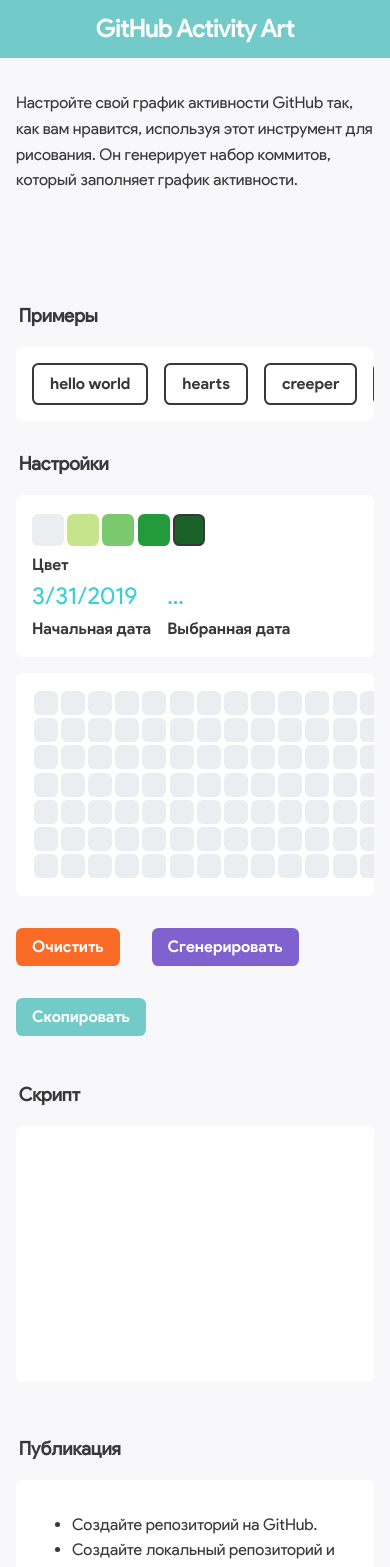
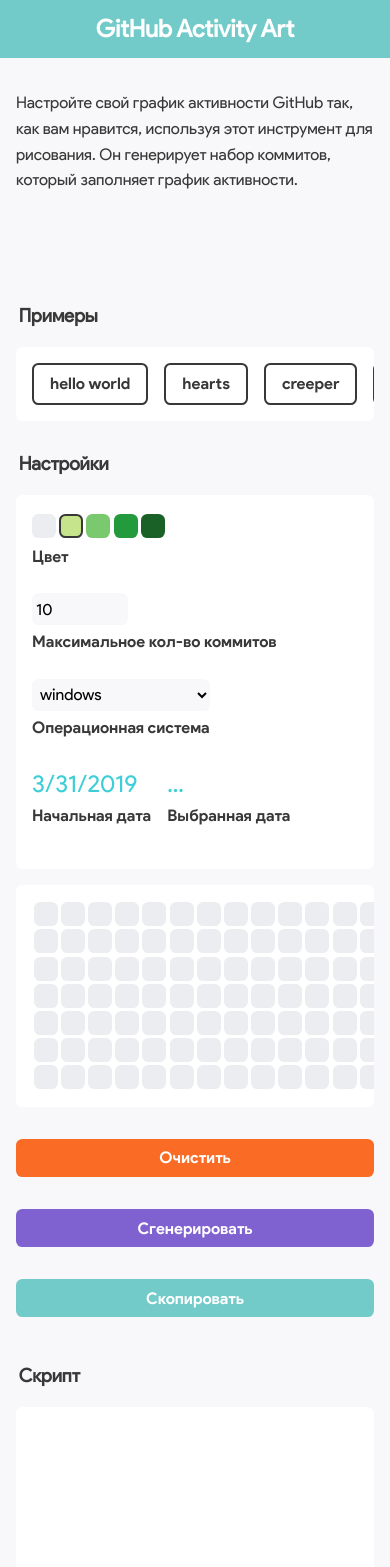
Before and after one commit to dumaevrinat/github_activity_art, a React (Create React App) app: page / in a window 390 px wide. Shown: the top 1567 px of the page. Built offline with nearby package versions, Linux system fonts and the light colour scheme.

Commit message:
add settings(maxCommitCount, OS), media-queries

```diff
--- a/public/index.html
+++ b/public/index.html
@@ -2,12 +2,10 @@
 <html lang="en">
 <head>
     <meta charset="utf-8"/>
-    <meta
-            name="viewport"
-            content="width=device-width, initial-scale=1"
-    />
+    <meta name="viewport" content="width=device-width, initial-scale=1"/>
     <link rel="icon" type="image/png" href="./icons/icon256.jpg">
     <link rel="stylesheet" href="style.css"/>
+    <link rel="stylesheet" href="media-queries.css">
     <title>GitHub Activity Art</title>
 </head>
 <body>
@@ -36,14 +34,14 @@
                 Создайте репозиторий на GitHub.
             </li>
             <li>
-                Создайте локальный репозиторий и добавьте удаленный репозиторий.
-                <pre>mkdir {PROJECT NAME} && cd {PROJECT NAME}<br>git remote add origin https://github.com/{USERNAME}/{REPOSITORY NAME}.git</pre>
+                Склонируйте репозиторий:
+                <pre>git clone https://github.com/{USERNAME}/{REPOSITORY NAME}.git</pre>
             </li>
             <li>
                 Запустите сгенерированный скрипт.
             </li>
             <li>
-                Занесите все изменения, которые были сделаны в локальном репозитории на GitHub.
+                Занесите все изменения, которые были сделаны в локальном репозитории, на GitHub:
                 <pre>git push -u origin master</pre>
             </li>
         </ul>
--- /dev/null
+++ b/public/media-queries.css
@@ -0,0 +1,19 @@
+@media screen and (max-width: 980px) {
+    .settings {
+        display: flex;
+        flex-direction: column;
+        align-items: flex-start;
+    }
+    .settingsDescription {
+        margin-bottom: 1.5em;
+    }
+}
+
+@media screen and (max-width: 650px) {
+    .boardButtons {
+        display: flex;
+        flex-direction: column;
+        flex-wrap: nowrap;
+        align-items: stretch;
+    }
+}
--- a/public/style.css
+++ b/public/style.css
@@ -44,6 +44,30 @@
     transform: scale(0.97);
 }
 
+input {
+    height: 1.5em;
+    border: 0;
+    outline: none;
+    font-family: 'Product Sans Regular', sans-serif;
+    font-size: 1em;
+    background-color: #F8F8FA;
+    padding: 0.25em 0.25em;
+    margin-bottom: 0.25em;
+    border-radius: 0.4em;
+}
+
+select {
+    height: 2em;
+    border: 0;
+    outline: none;
+    font-family: 'Product Sans Regular', sans-serif;
+    font-size: 1em;
+    background-color: #F8F8FA;
+    padding: 0.25em 0.25em;
+    margin-bottom: 0.25em;
+    border-radius: 0.4em;
+}
+
 
 header {
     flex-direction: row;
@@ -57,15 +81,21 @@
 a {
     text-decoration: none;
     font-family: 'Product Sans Bold', sans-serif;
-    color: #383838;
+    color: #ffffff;
 }
 
 a:hover {
-    filter: brightness(0.4);
+    filter: brightness(0.95);
 }
 
 a:active {
-    filter: brightness(0.8);
+    filter: brightness(0.9);
+}
+
+pre {
+    background-color: #F8F8FA;
+    border-radius: 0.4em;
+    padding: 0.25em 0.25em;
 }
 
 .container {
@@ -136,48 +166,51 @@
     align-items: center;
 }
 
-.colorPaletteDescription {
+.settingsDescription {
     font-family: 'Product Sans Bold', sans-serif;
 }
 
 .colorButton {
-    width: 2em;
-    height: 2em;
+    width: 1.5em;
+    height: 1.5em;
     margin: 0.2em 0.2em 0.2em 0;
     padding: 0 0 0 0;
     border: 0.15em solid transparent;
 }
 
 .colorSelectedButton {
-    width: 2em;
-    height: 2em;
+    width: 1.5em;
+    height: 1.5em;
     margin: 0.2em 0.2em 0.2em 0;
     padding: 0 0 0 0;
     border: 0.15em solid #383838;
 }
 
+.maxCommitSettings {
+    margin-right: 1em;
+}
 
-.dates {
+.OSSettings {
+    display: flex;
+    flex-direction: column;
+    margin-right: 1em;
+}
+
+.dateSettings {
     display: flex;
     flex-direction: row;
+    margin-right: 1em;
 }
 
 .date {
     flex-direction: column;
     align-items: center;
     margin-right: 1em;
-    border-radius: 0.4em;
-    background-color: #ffffff;
-
 }
 
 .dateValue {
     font-size: 1.5em;
     color: #3DCED7;
-}
-
-.dateDescription {
-    font-family: 'Product Sans Bold', sans-serif;
 }
 
 .board {
@@ -236,18 +269,16 @@
 .copyButton {
 }
 
-.copyStatus {
-    transition: opacity 0.5s;
-}
 
 .generatedCodeContainer {
     margin: 1em;
 }
 
 .generatedCode {
+    box-sizing: border-box;
     width: 100%;
     height: 16em;
-    padding: 0;
+    padding: 1em 1em;
     background-color: #ffffff;
     outline: none;
     resize: none;
--- a/src/App.js
+++ b/src/App.js
@@ -23,13 +23,12 @@
             }
         }
 
-        console.log(boardTemplates);
-
         this.state = {
-            selectedType: 4,
+            selectedType: 1,
+            selectedDate: undefined,
+            selectedOS: 0,
             colors: ['#ebedf0', '#c6e48b', '#7bc96f', '#239a3b', '#196127'],
-            commitsCount: [0, 2, 5, 7, 10],
-            selectedDate: undefined,
+            maxCommitCount: 10,
             startDate: startDate,
             squares: squares,
             generatedCode: undefined,
@@ -96,11 +95,16 @@
     }
 
     handleOnClickGenerateButton() {
-        let generatedCode = generateCode(this.state.squares, this.state.commitsCount, getCommandsWindows);
+        let generatedCode;
 
-        // let generatedArrayString = this.state.squares.map((square) => {
-        //     return square.type
-        // });
+        switch (this.state.selectedOS) {
+            case 0:
+                generatedCode = generateCode(this.state.squares, this.state.maxCommitCount, getCommandsWindows);
+                break;
+            case 1:
+                generatedCode = generateCode(this.state.squares, this.state.maxCommitCount, getCommandsLinux);
+                break;
+        }
 
         this.setState({
             generatedCode: generatedCode,
@@ -144,6 +148,20 @@
         })
     }
 
+    handleOnChangeOSInput(event) {
+        let value = parseInt(event.target.value);
+
+        this.setState({
+            selectedOS: value
+        })
+    }
+
+    handleOnInputMaxCommitCount(event) {
+        this.setState({
+            maxCommitCount: event.target.value
+        })
+    }
+
     render() {
         return (
             <div className='app' onMouseUp={() => this.handleMouseUp()}>
@@ -164,17 +182,46 @@
                             handleOnClickColorButton={(i) => this.handleOnClickColorButton(i)}
                         />
 
-                        <div className='colorPaletteDescription'>
+                        <div className='settingsDescription'>
                             Цвет
                         </div>
                     </div>
 
-                    <div className='dates'>
+                    <div className='maxCommitSettings'>
+                        <input
+                            className='maxCommitInput'
+                            type='number'
+                            defaultValue={this.state.maxCommitCount}
+                            max={100}
+                            min={10}
+                            step={1}
+                            onInput={(event) => this.handleOnInputMaxCommitCount(event)}
+                        />
+                        <div className='settingsDescription'>
+                            Максимальное кол-во коммитов
+                        </div>
+                    </div>
+
+                    <div className='OSSettings'>
+                        <select
+                            value={this.state.selectedOS}
+                            className='OSSelect'
+                            onChange={(event) => this.handleOnChangeOSInput(event)}
+                        >
+                            <option value={0}>windows</option>
+                            <option value={1}>linux & macos</option>
+                        </select>
+                        <div className='settingsDescription'>
+                            Операционная система
+                        </div>
+                    </div>
+
+                    <div className='dateSettings'>
                         <div className='date'>
                             <div className='dateValue'>
                                 {this.state.startDate.toLocaleDateString()}
                             </div>
-                            <div className='dateDescription'>
+                            <div className='settingsDescription'>
                                 Начальная дата
                             </div>
                         </div>
@@ -183,7 +230,7 @@
                             <div className='dateValue'>
                                 {this.state.selectedDate ? this.state.selectedDate.toLocaleDateString() : '...'}
                             </div>
-                            <div className='dateDescription'>
+                            <div className='settingsDescription'>
                                 Выбранная дата
                             </div>
                         </div>
@@ -228,11 +275,21 @@
     }
 }
 
-function generateCode(squares, types, func) {
+function generateCode(squares, maxCommitCount, func) {
     let result = '';
 
+    if (maxCommitCount > 100) {
+        maxCommitCount = 100;
+    }
+
+    if (maxCommitCount < 10) {
+        maxCommitCount = 10;
+    }
+
     for (let i = 0; i < squares.length; i += 1) {
-        for (let j = 0; j < types[squares[i].type]; j += 1) {
+        let commitCount = Math.floor((squares[i].type / 4) * maxCommitCount);
+
+        for (let j = 0; j < commitCount; j += 1) {
             result += func(squares[i].date);
         }
     }
@@ -246,4 +303,11 @@
     return `date --rfc-3339='ns' > file.txt \ngit add --all && GIT_AUTHOR_DATE='${dateString}' GIT_COMMITTER_DATE='${dateString}' git commit -m 'Graph Data ${dateString}'\n`
 }
 
+function getCommandsLinux(date) {
+    let dateString = `${date.getFullYear()}-${date.getMonth() + 1}-${date.getDate()}T00:01`;
+
+    return `cat /dev/urandom | env LC_CTYPE=C tr -dc 'a-zA-Z0-9' | fold -w 32 | head -n 1 > file.txt \ngit add --all && GIT_AUTHOR_DATE='${dateString}' GIT_COMMITTER_DATE='${dateString}' git commit -m 'Graph Data ${dateString}'\n`
+
+}
+
 export default App;
```
